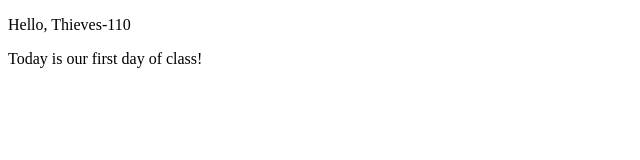
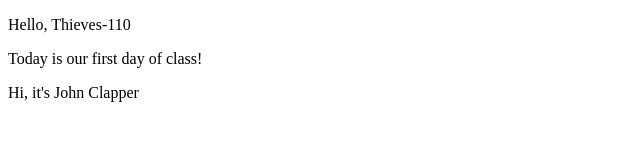
Before and after one commit to byaskew3/thieves-110-demo, a plain HTML site: page index.html in a window 1280 px wide. Shown: the whole page, without its empty margins (0-640 px from the left). Drawn offline with Linux system fonts and the light colour scheme.

Commit message:
John's commit

```diff
--- a/index.html
+++ b/index.html
@@ -9,5 +9,6 @@
 <body>
     <p>Hello, Thieves-110</p>
     <p>Today is our first day of class!</p>
+    <p>Hi, it's John Clapper</p>
 </body>
 </html>
```
